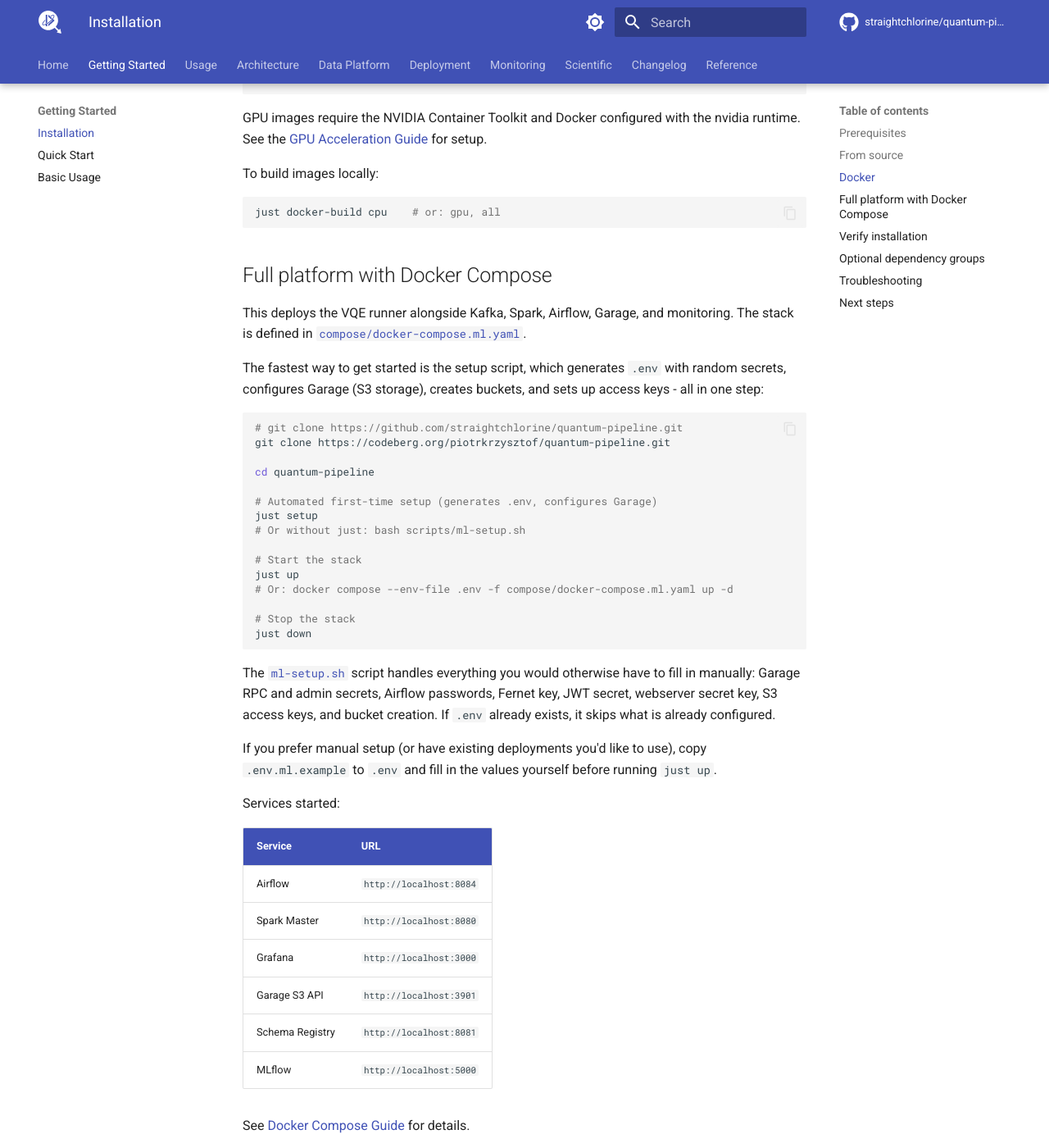
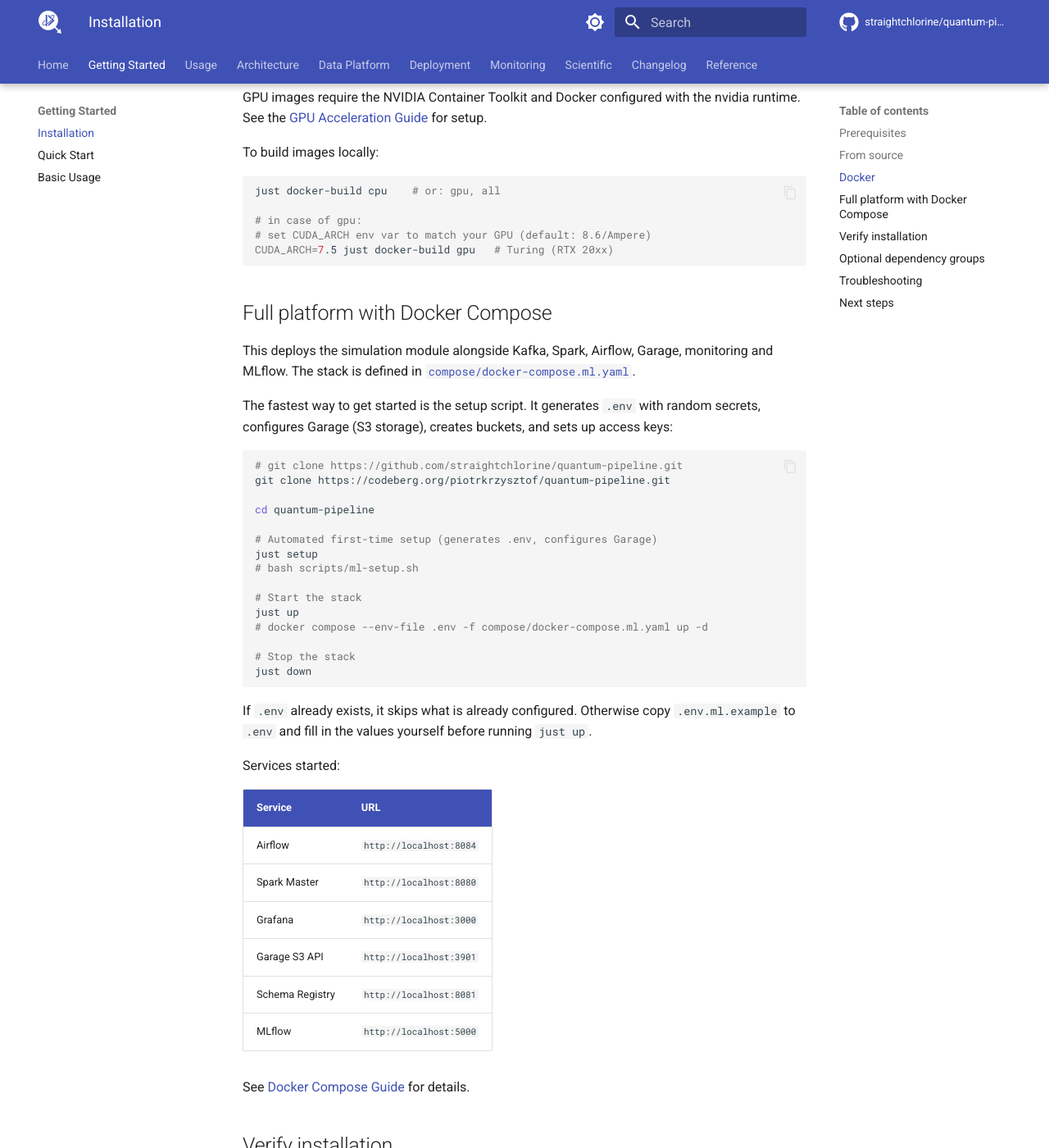
Before and after one commit to straightchlorine/quantum-pipeline, an MkDocs documentation site: the page built from docs/getting-started/installation.md, in a window 1280 px wide and 1400 px high, scrolled down 973 px. Shown: the whole window at 82% size. Built offline with MkDocs 1.6.1 and Material for MkDocs 9.7.7, drawn with Linux system fonts in a browser that asks for light colours; comment, search, counter and statistics services are not loaded; the version menu is left out; some of the changed text lies outside the part shown.

Commit message:
Revisiting the Getting Started docs. (#50)
* docs(installation): updated and made a bit more concise

* docs(index): updated getting started index

* docs(quick-start): made it a bit more concise

* docs(basic-usage): reviewed the basic usage section

* docs(getting-started): cleared up some inaccurate statements

````diff
--- a/docs/getting-started/installation.md
+++ b/docs/getting-started/installation.md
@@ -44,8 +44,7 @@
     ```bash
     docker pull straightchlorine/quantum-pipeline:gpu
 
-    docker run --rm --gpus all \
-        straightchlorine/quantum-pipeline:gpu \
+    docker run --rm --gpus all straightchlorine/quantum-pipeline:gpu \
         --file data/molecules.json \
         --basis sto3g \
         --gpu \
@@ -58,17 +57,21 @@
 
 ```bash
 just docker-build cpu    # or: gpu, all
+
+# in case of gpu:
+# set CUDA_ARCH env var to match your GPU (default: 8.6/Ampere)
+CUDA_ARCH=7.5 just docker-build gpu   # Turing (RTX 20xx)
 ```
 
 ## Full platform with Docker Compose
 
-This deploys the VQE runner alongside Kafka, Spark, Airflow, Garage, and
-monitoring. The stack is defined in
+This deploys the simulation module alongside Kafka, Spark, Airflow, Garage,
+monitoring and MLflow. The stack is defined in
 [`compose/docker-compose.ml.yaml`](https://codeberg.org/piotrkrzysztof/quantum-pipeline/src/branch/master/compose/docker-compose.ml.yaml).
 
-The fastest way to get started is the setup script, which generates `.env` with
+The fastest way to get started is the setup script. It generates `.env` with
 random secrets, configures Garage (S3 storage), creates buckets, and sets up
-access keys - all in one step:
+access keys:
 
 ```bash
 # git clone https://github.com/straightchlorine/quantum-pipeline.git
@@ -78,26 +81,18 @@
 
 # Automated first-time setup (generates .env, configures Garage)
 just setup
-# Or without just: bash scripts/ml-setup.sh
+# bash scripts/ml-setup.sh
 
 # Start the stack
 just up
-# Or: docker compose --env-file .env -f compose/docker-compose.ml.yaml up -d
+# docker compose --env-file .env -f compose/docker-compose.ml.yaml up -d
 
 # Stop the stack
 just down
 ```
 
-The
-[`ml-setup.sh`](https://codeberg.org/piotrkrzysztof/quantum-pipeline/src/branch/master/scripts/ml-setup.sh)
-script handles everything you would otherwise have to fill in manually:
-Garage RPC and admin secrets, Airflow passwords, Fernet key, JWT secret,
-webserver secret key, S3 access keys, and bucket creation. If `.env` already exists, it skips
-what is already configured.
-
-If you prefer manual setup (or have existing deployments you'd like to use),
-copy `.env.ml.example` to `.env` and fill in the values yourself before
-running `just up`.
+If `.env` already exists, it skips what is already configured. Otherwise copy
+`.env.ml.example` to `.env` and fill in the values yourself before running `just up`.
 
 Services started:
 
@@ -136,10 +131,6 @@
 
 ## Troubleshooting
 
-If you get import errors after installing, make sure you installed in editable mode (`pip install -e .`) or with PDM (`pdm install`). Setting `PYTHONPATH` manually is not necessary when installed properly.
-
-For Docker issues, check that the daemon is running (`docker ps`) and inspect logs with `docker compose logs quantum-pipeline`.
-
 See the [Troubleshooting Guide](../reference/troubleshooting.md) for more.
 
 ## Next steps
````
Also changed, not shown: other parts of docs/getting-started/installation.md (+1 -1 lines), docs/getting-started/basic-usage.md (+12 -15 lines), docs/getting-started/quick-start.md (+10 -7 lines), docs/index.md (+8 -8 lines).
